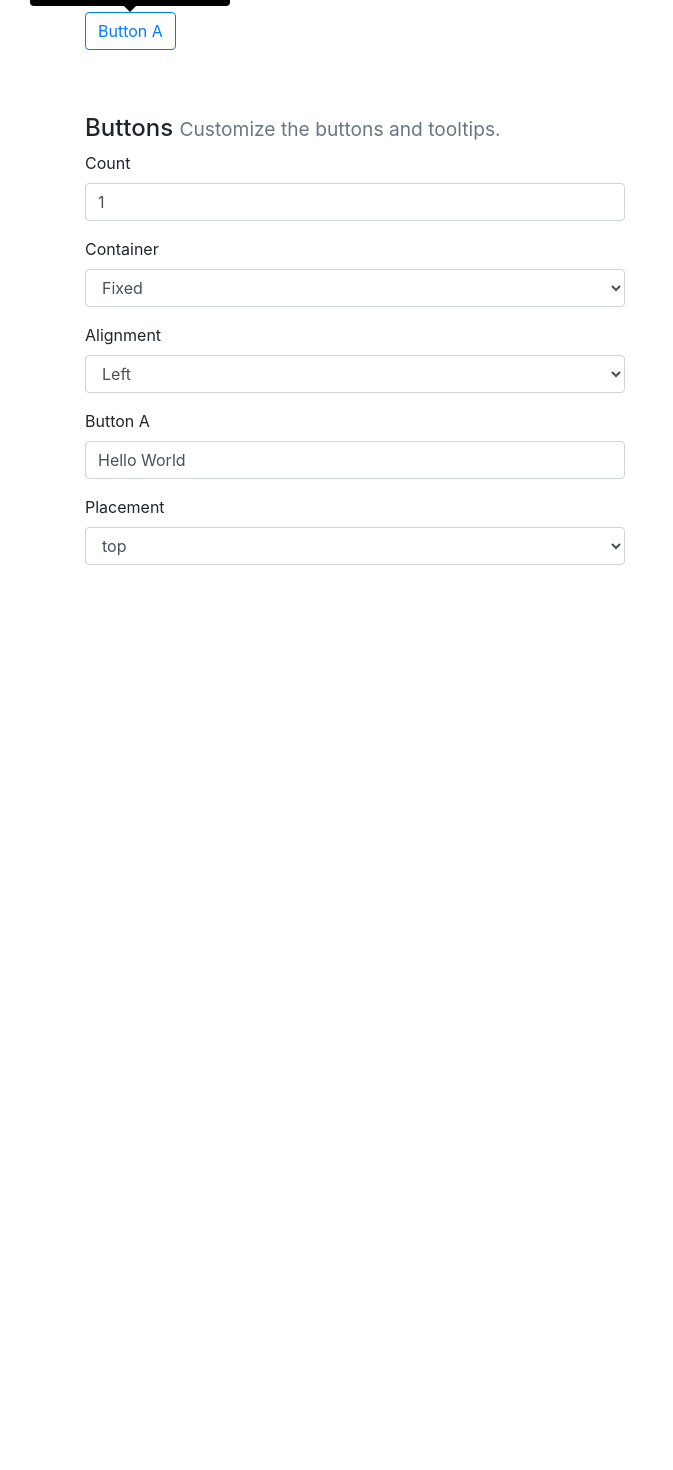
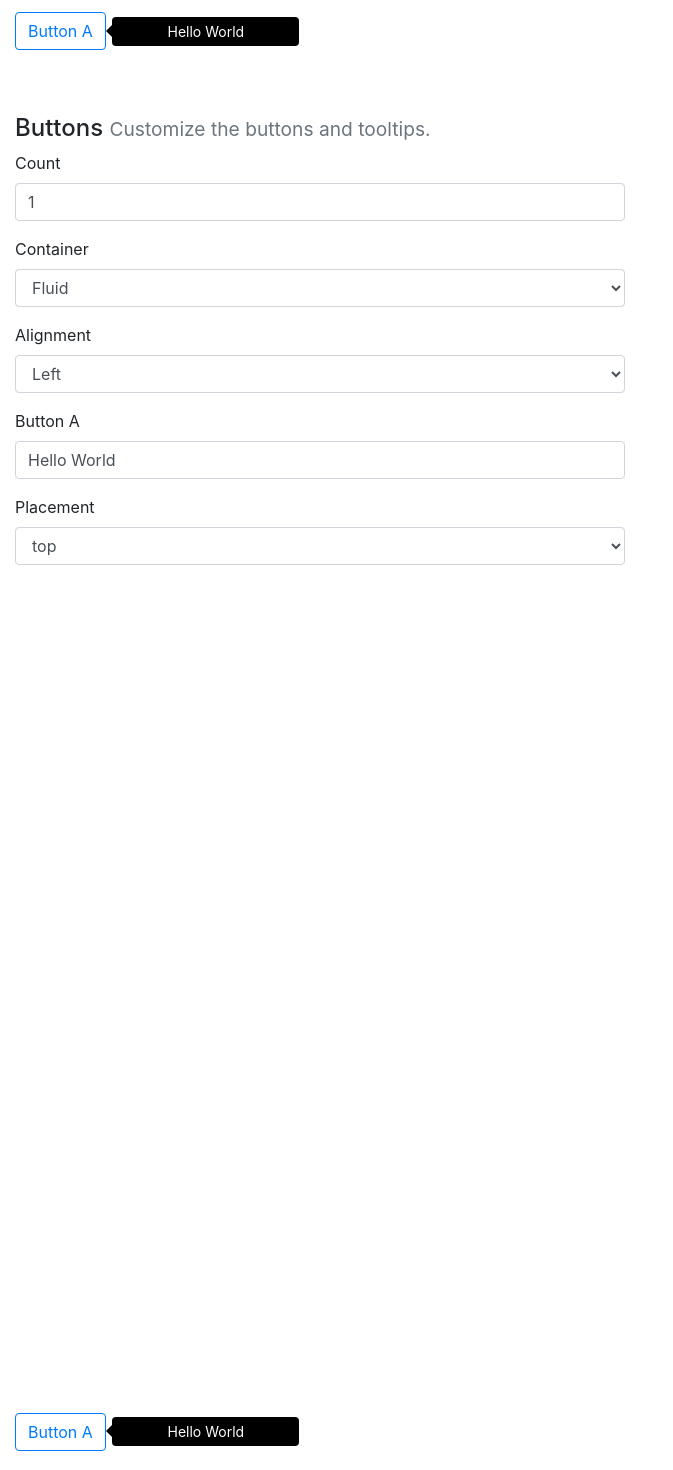
Before and after one commit to angular-demos/tooltips, an Angular app: page /demo/view in a window 1280 px wide. Shown: the part 108-1578 px from the top of the page, without its empty margins (0-673 px from the left). Before the commit the page ends 1521 px from the top, so only its background shows below. Built offline with nearby package versions, Linux system fonts and the light colour scheme.

Commit message:
handles collision with the edges of the browser window

```diff
--- a/src/app/Demo/Components/View/View.html
+++ b/src/app/Demo/Components/View/View.html
@@ -84,4 +84,17 @@
     <div class="row">
         <div class="force-scrolling"></div>
     </div>
+    <div class="row buttons"
+         [class.buttons-left]="alignment == 'left'"
+         [class.buttons-center]="alignment == 'center'"
+         [class.buttons-right]="alignment == 'right'">
+        <div class="col">
+            <button
+                *ngFor="let tip of tips"
+                [tooltip]="tip.tooltip"
+                [tooltip-pos]="tip.position"
+                class="btn btn-outline-primary">{{tip.name}}
+            </button>
+        </div>
+    </div>
 </div>
--- a/src/app/Demo/Components/View/View.ts
+++ b/src/app/Demo/Components/View/View.ts
@@ -29,7 +29,7 @@ export class ViewComponent implements OnInit, OnChanges {
     /**
      * The width for page content.
      */
-    public container: string = 'fixed';
+    public container: string = 'fluid';
 
     /**
      * The alignment for buttons.
--- a/src/app/ToolTip/Components/ToolTipMessage/ToolTipMessage.ts
+++ b/src/app/ToolTip/Components/ToolTipMessage/ToolTipMessage.ts
@@ -4,12 +4,14 @@ import {
     Component,
     ElementRef,
     HostBinding,
+    Inject,
     Input,
     OnChanges,
     OnInit,
     SimpleChanges
 } from '@angular/core';
 import {ToolTipPlacement} from '../../Types/ToolTipPlacement';
+import {DOCUMENT} from '@angular/common';
 
 /**
  * This component handles the displaying of a tooltip message near a trigger element.
@@ -40,30 +42,37 @@ export class ToolTipMessageComponent implements OnChanges, OnInit {
     public left: number;
 
     /**
+     * The final position of the tooltip after collisions.
+     */
+    private _position: string;
+
+    /**
      * Constructor
      */
-    public constructor(private change: ChangeDetectorRef, private el: ElementRef) {
+    public constructor(private change: ChangeDetectorRef,
+                       private el: ElementRef,
+                       @Inject(DOCUMENT) private document: any) {
 
     }
 
     @HostBinding('class.arrow-top')
     public get isTop(): boolean {
-        return (this.placement && this.placement.position) === 'top';
+        return this._position === 'top';
     }
 
     @HostBinding('class.arrow-bottom')
     public get isBottom(): boolean {
-        return (this.placement && this.placement.position) === 'bottom';
+        return this._position === 'bottom';
     }
 
     @HostBinding('class.arrow-left')
     public get isLeft(): boolean {
-        return (this.placement && this.placement.position) === 'left';
+        return this._position === 'left';
     }
 
     @HostBinding('class.arrow-right')
     public get isRight(): boolean {
-        return (this.placement && this.placement.position) === 'right';
+        return this._position === 'right';
     }
 
     /**
@@ -84,11 +93,36 @@ export class ToolTipMessageComponent implements OnChanges, OnInit {
      * Sets the position of the tooltip.
      */
     public update() {
+        const rect = this.getMessageRect();
+
+        this._position = this.placement.position;
+        this.moveMessage(this._position);
+
+        // handle vertical collision
+        if (this.top < window.scrollX && this._position === 'top') {
+            this._position = 'bottom';
+        } else if (this.top + rect.height > window.innerHeight && this._position === 'bottom') {
+            this._position = 'top';
+        }
+
+        // handle horizontal collision
+        if (this.left < 0) {
+            this._position = 'right';
+        } else if (this.left + rect.width > window.innerWidth) {
+            this._position = 'left';
+        }
+
+        this.moveMessage(this._position);
+
+        this.change.detectChanges();
+    }
+
+    private moveMessage(pos: string) {
         const parent = this.placement.rect;
         const rect = this.getMessageRect();
         const arrow = this.getArrowRect();
 
-        switch (this.placement.position) {
+        switch (pos) {
             case 'top':
                 this.top = parent.top - rect.height - arrow.height * 2;
                 this.left = parent.left - (rect.width / 2) + (parent.width / 2);
@@ -106,8 +140,6 @@ export class ToolTipMessageComponent implements OnChanges, OnInit {
                 this.left = parent.left + parent.width;
                 break;
         }
-
-        this.change.detectChanges();
     }
 
     /**
@@ -127,5 +159,4 @@ export class ToolTipMessageComponent implements OnChanges, OnInit {
         }
         return {bottom: 0, height: 10, left: 0, right: 0, top: 0, width: 10};
     }
-
 }
```
